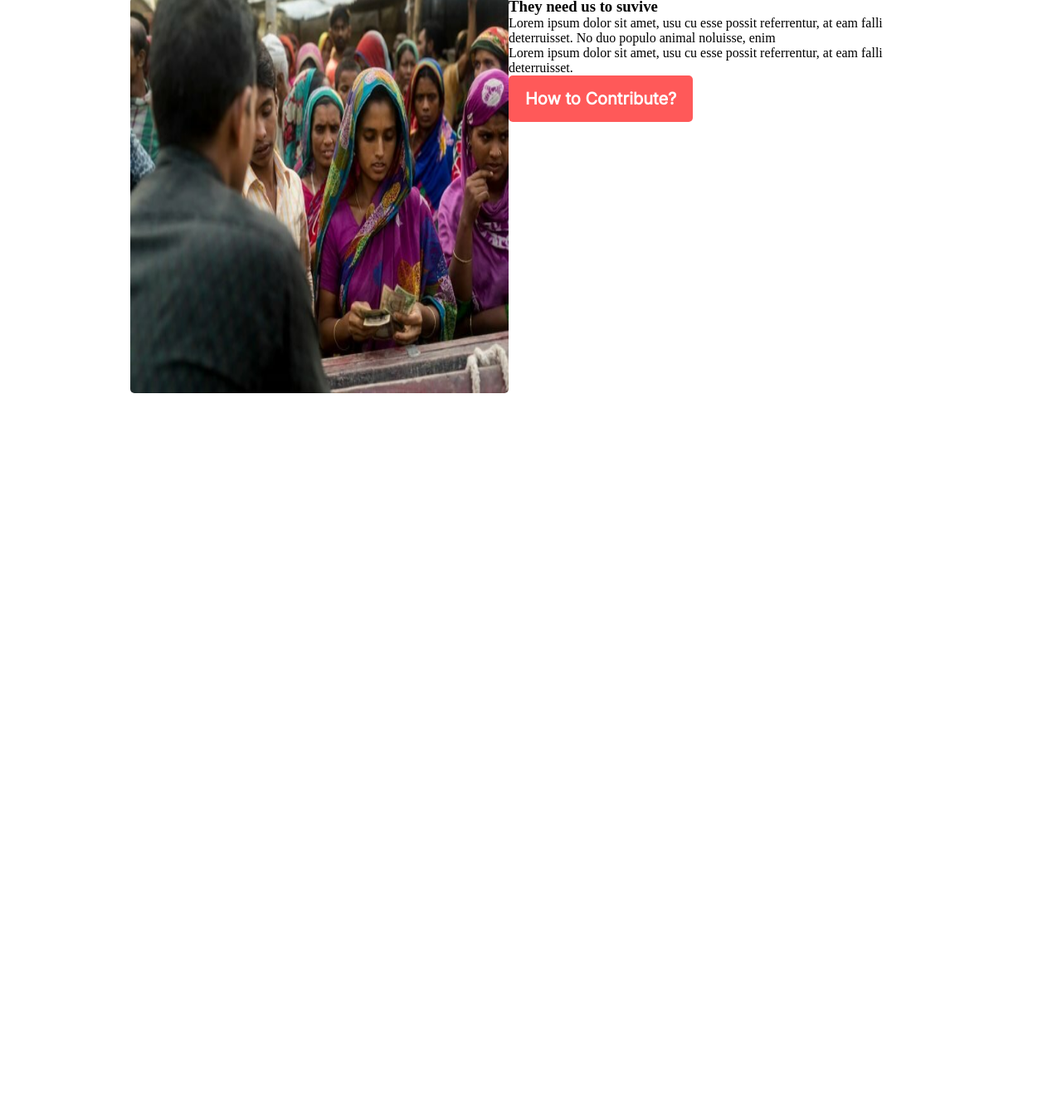
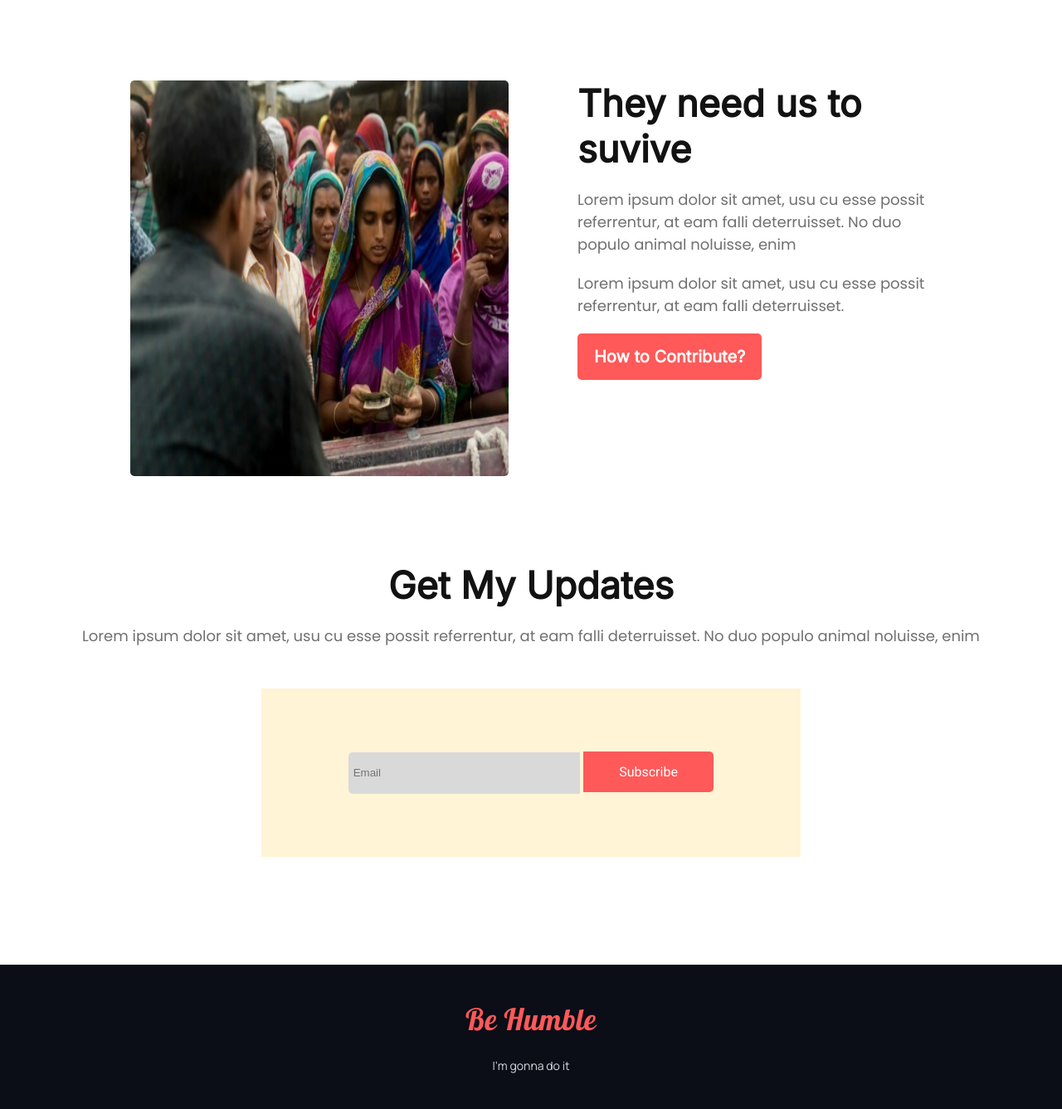
Before and after one commit to AhasanulAlam/my-donate-today, a plain HTML site: page index.html in a window 1280 px wide. Shown: the part 2589-3926 px from the top of the page at 83% size. Before the commit the page ends 3067 px from the top, so only its background shows below. Drawn offline with Linux system fonts and the light colour scheme.

Commit message:
added footer

```diff
--- a/css/myDonate.css
+++ b/css/myDonate.css
@@ -182,6 +182,8 @@
 }
 .donate_story_all_items{
     display: flex;
+    gap: 83px;
+    margin-bottom: 100px;
 }
 
 .donate_story_items_image img{
@@ -190,3 +192,86 @@
     border-radius: 5px;
 
 }
+
+.donate_story_items_title{
+    font-family: 'Inter', sans-serif;
+    font-weight: 700;
+    font-size: 45px;
+    color: #121212;
+    margin-bottom: 20px;
+}
+.donate_story_items_description{
+    font-family: 'Poppins', sans-serif;
+    font-weight: 400;
+    font-size: 18px;
+    color: #707070;
+    margin-bottom: 20px;
+}
+
+.get_my_update_section{
+    align-items: center;
+    text-align: center;
+}
+.get_my_update_content_title{
+    font-family: 'Inter', sans-serif;
+    font-weight: 700;
+    font-size: 45px;
+    color: #121212;
+    margin-bottom: 20px;
+}
+.get_my_update_content_description{
+    font-family: 'Poppins', sans-serif;
+    font-weight: 400;
+    font-size: 18px;
+    color: #707070;
+    margin-bottom: 50px;
+}
+
+.get_my_update_content_subscribe{
+    background: #FFF4D6;
+    margin: 0 315px;
+    padding: 76px;
+
+}
+.subscription_btn{
+    border: none;
+    font-family: 'Roboto', sans-serif;
+    font-weight: 500;
+    font-size: 16px;
+    color: #FFFFFF;
+    padding: 14px 43px ;
+    height: 49px;
+    width: 157px;
+    background: #FF5959;
+    border-radius: 0px 5px 5px 0px;
+    text-align: center;
+}
+input[type=email]{
+    border: none;
+    width: 275px;
+    height: 48px;
+    background: #D9D9D9;
+    border-radius: 5px 0px 0px 5px;
+}
+
+.footer{
+    background-color: #0B0D17;
+    text-align: center;
+    padding: 43px;
+    margin-top: 130px;
+}
+
+.footer_title{
+    font-family: 'Lobster', cursive;
+    font-weight: 400;
+    font-size: 36px;
+    letter-spacing: 0.5px;
+    color: #FF5959;
+    margin-bottom: 24px;
+}
+.footer_description{
+    font-family: 'Manrope', sans-serif;
+    font-weight: 400;
+    font-size: 14px;
+    color: #D9DBE1;
+}
--- a/index.html
+++ b/index.html
@@ -9,6 +9,14 @@
         <link rel="preconnect" href="https://fonts.googleapis.com"><link rel="preconnect" href="https://fonts.gstatic.com" crossorigin><link href="https://fonts.googleapis.com/css2?family=Inter&family=Open+Sans&family=Poppins&display=swap" rel="stylesheet">
         <!-- fontfamily Poppins -->
         <link rel="preconnect" href="https://fonts.googleapis.com"><link rel="preconnect" href="https://fonts.gstatic.com" crossorigin><link href="https://fonts.googleapis.com/css2?family=Open+Sans&family=Poppins&display=swap" rel="stylesheet">
+        <!-- fontfamily Roboto -->
+        <link rel="preconnect" href="https://fonts.googleapis.com"><link rel="preconnect" href="https://fonts.gstatic.com" crossorigin><link href="https://fonts.googleapis.com/css2?family=Inter&family=Open+Sans&family=Poppins&family=Roboto&display=swap" rel="stylesheet">
+        <!-- fontfamily Lobster -->
+        <link rel="preconnect" href="https://fonts.googleapis.com"><link rel="preconnect" href="https://fonts.gstatic.com" crossorigin><link href="https://fonts.googleapis.com/css2?family=Inter&family=Lobster&family=Open+Sans&family=Poppins&family=Roboto&display=swap" rel="stylesheet">
+        <!-- fontfamily Manrope -->
+        <link rel="preconnect" href="https://fonts.googleapis.com"><link rel="preconnect" href="https://fonts.gstatic.com" crossorigin><link href="https://fonts.googleapis.com/css2?family=Inter&family=Lobster&family=Manrope&family=Open+Sans&family=Poppins&family=Roboto&display=swap" rel="stylesheet">
+
+
         <!-- self designed stylesheet -->
         <link rel="stylesheet" href="css/myDonate.css">
 
@@ -99,9 +107,24 @@
                     </div>
                 </div>
             </section>
-
+            <section class="get_my_update_section">
+                <div class="get_my_update">
+                    <div class="get_my_update_content">
+                        <h3 class="get_my_update_content_title">Get My Updates</h3>
+                        <p class="get_my_update_content_description">Lorem ipsum dolor sit amet, usu cu esse possit referrentur, at eam falli deterruisset. No duo populo animal noluisse, enim</p>
+                    </div>
+                    <div class="get_my_update_content_subscribe">
+                        <input type="email" name="email" id="email" placeholder=" Email">
+                        <button class="subscription_btn">Subscribe</button>
+                    </div>
+                </div>
+            </section>
         </main>
         <footer>
+            <div class="footer">
+                <h3 class="footer_title">Be Humble</h3>
+                <p class="footer_description">I'm gonna do it</p>
+            </div>
 
         </footer>
     </body>
```
